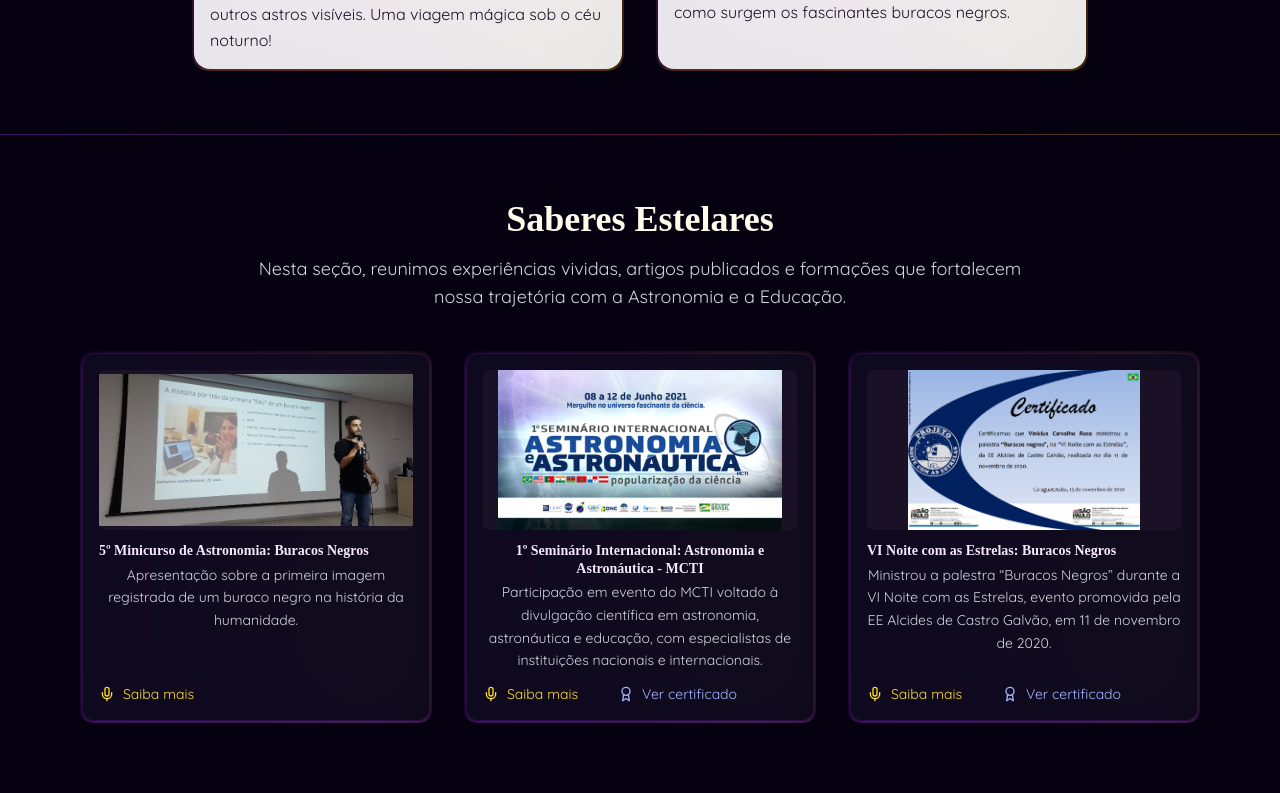
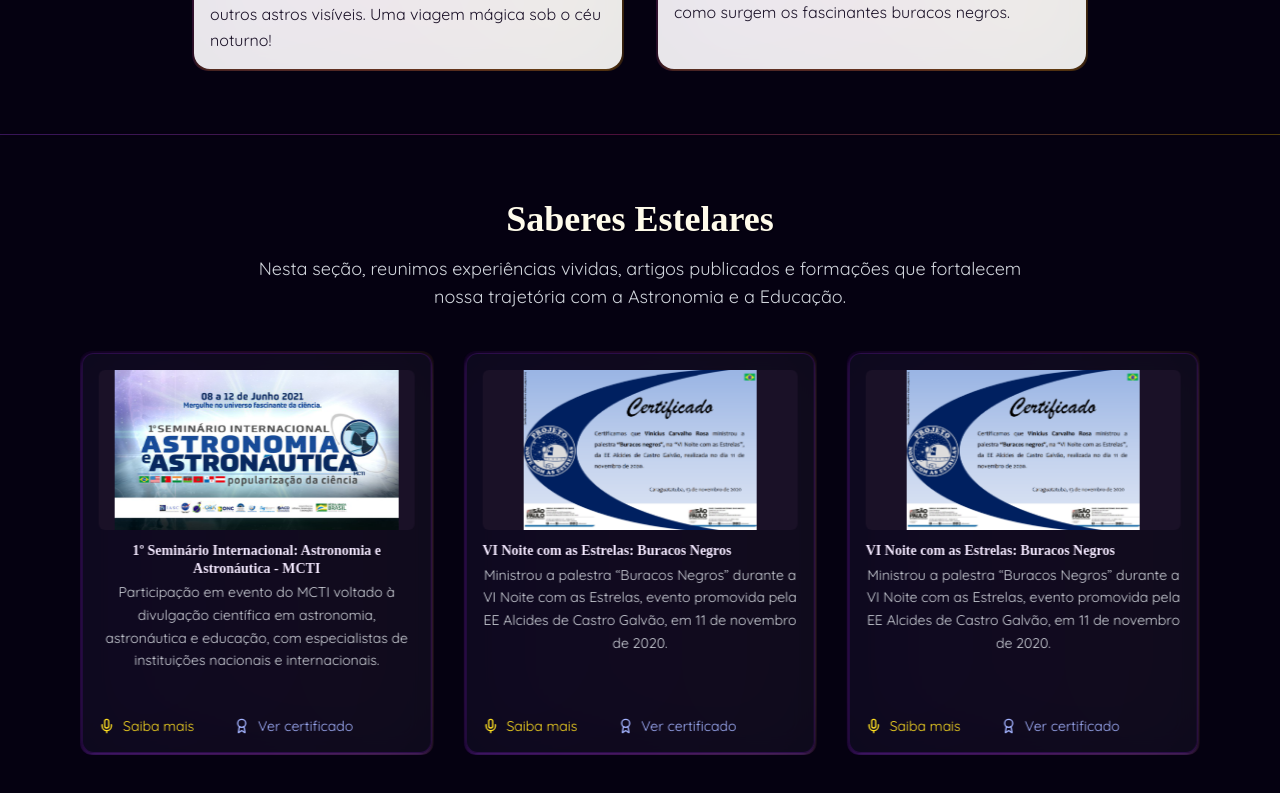
Before and after one commit to vinxcin/sativar-vet, a React (Vite) app: page / in a window 1280 px wide. Shown: the part 2412-3205 px from the top of the page. Built offline with nearby package versions, Linux system fonts and the light colour scheme; grey boxes are pictures that could not be loaded; a web font is replaced by a local one.

Commit message:
add carrousel

```diff
--- a/package.json
+++ b/package.json
@@ -18,6 +18,7 @@
     "react-dom": "^19.1.0",
     "react-intersection-observer": "^9.16.0",
     "react-multi-carousel": "^2.8.6",
+    "swiper": "^11.2.10",
     "tailwindcss": "^4.1.11"
   },
   "devDependencies": {
--- a/src/components/main/Knowledges/index.tsx
+++ b/src/components/main/Knowledges/index.tsx
@@ -1,46 +1,84 @@
 'use client';
 
+import { Swiper, SwiperSlide } from 'swiper/react';
+import { Autoplay, Pagination } from 'swiper/modules';
+
+import { motion } from 'framer-motion';
+
 import { KnowledgesCard } from '@/constants';
-import {  Award, Mic } from 'lucide-react';
-// BookOpen,
+import { Award, Mic, BookOpen } from 'lucide-react';
+
+
 export default function Knowledges() {
   return (
-    <section id="knowledges" className="w-full bg-[#050111] px-6 py-16 flex flex-col items-center gap-12">
+    <section
+      id="knowledges"
+      className="w-full bg-[#050111] px-6 py-16 flex flex-col items-center gap-12"
+    >
       <div className="w-full max-w-6xl text-center px-4 relative">
-        <h2 className="text-amber-50 title text-2xl md:text-4xl font-bold mb-4">
+        <motion.h2
+          initial={{ opacity: 0, y: 20 }}
+          whileInView={{ opacity: 1, y: 0 }}
+          transition={{ duration: 0.6 }}
+          className="text-amber-50 title text-2xl md:text-4xl font-bold mb-4"
+        >
           Saberes Estelares
-        </h2>
-        <p className="text-gray-300 max-w-3xl mx-auto mb-10 text-base md:text-lg">
-          Nesta seção, reunimos experiências vividas, artigos publicados e formações que fortalecem nossa trajetória com a Astronomia e a Educação.
-        </p>
+        </motion.h2>
 
-        {/* Cards */}
-        <div className="grid gap-8 md:grid-cols-2 lg:grid-cols-3">
+        <motion.p
+          initial={{ opacity: 0, y: 10 }}
+          whileInView={{ opacity: 1, y: 0 }}
+          transition={{ duration: 0.6, delay: 0.2 }}
+          className="text-gray-300 max-w-3xl mx-auto mb-10 text-base md:text-lg"
+        >
+          Nesta seção, reunimos experiências vividas, artigos publicados e
+          formações que fortalecem nossa trajetória com a Astronomia e a
+          Educação.
+        </motion.p>
+
+        {/* Swiper Carrossel */}
+        <Swiper
+          modules={[Autoplay, Pagination]}
+          spaceBetween={30}
+          slidesPerView={1}
+          breakpoints={{
+            768: { slidesPerView: 2 },
+            1024: { slidesPerView: 3 },
+          }}
+          autoplay={{
+            delay: 5000,
+            disableOnInteraction: false,
+          }}
+          // pagination={{ clickable: true }}
+          className="w-full pb-12" // Espaço extra para afastar as bolinhas
+        >
           {KnowledgesCard.map((item, index) => (
-            <div
-              key={index}
+            <SwiperSlide key={index}>
+              <motion.div
+                initial={{ opacity: 0, scale: 0.95 }}
+                whileInView={{ opacity: 1, scale: 1 }}
+                transition={{ duration: 0.5, delay: index * 0.1 }}
                 className="relative rounded-xl p-[2px] overflow-hidden group h-full"
               >
                 <div className="absolute -inset-1 bg-gradient-to-r from-purple-600 via-pink-500 to-yellow-400 rounded-xl blur-2xl opacity-20 group-hover:opacity-40 transition-opacity duration-500 z-0" />
 
-              <div className="relative z-10 bg-[#0e0a1e]/90 backdrop-blur-md rounded-xl p-4 shadow-md shadow-purple-500/25 border border-purple-900/40 flex flex-col items-start h-full">
+                <div className="relative z-10 bg-[#0e0a1e]/90 backdrop-blur-md rounded-xl p-4 shadow-md shadow-purple-500/25 border border-purple-900/40 flex flex-col items-start h-full min-h-[400px]">
+                  <img
+                    src={item.image}
+                    alt={item.title}
+                    className="w-full h-40 object-contain rounded-md bg-[#1a1127] mb-3"
+                  />
 
-                {/* <span className="mb-2 px-3 py-1 text-xs font-semibold rounded-full bg-gradient-to-r from-fuchsia-600 to-pink-500 text-white tracking-wide shadow-md">
-                  {{
-                    article: 'Artigo Científico',
-                    presentation: 'Apresentação',
-                    course: 'Curso',
-                  }[item.type]}
-                </span> */}
+                  <h4 className="text-purple-100 title text-sm mb-1 leading-tight font-semibold">
+                    {item.title}
+                  </h4>
 
-                <img src={item.image} alt={item.title} className="w-full h-40 object-contain rounded-md bg-[#1a1127] mb-3"/>
-
-                <h4 className="text-purple-100 title text-sm mb-1 leading-tight font-semibold"> {item.title} </h4>
-
-                <p className="text-sm text-gray-300 mb-3 leading-relaxed">{item.description}</p>
+                  <p className="text-sm text-gray-300 mb-3 leading-relaxed">
+                    {item.description}
+                  </p>
 
                   <div className="mt-auto flex gap-6 md:gap-10 text-left w-full">
-                  {/* {item.articleLink && (
+                    {item.articleLink && (
                       <a
                         href={item.articleLink}
                         className="flex items-center gap-2 text-sm text-cyan-300 hover:text-cyan-100 transition"
@@ -49,7 +87,7 @@ export default function Knowledges() {
                       >
                         <BookOpen size={16} /> Ler artigo
                       </a>
-                  )} */}
+                    )}
                     {item.institutionalLink && (
                       <a
                         href={item.institutionalLink}
@@ -72,9 +110,10 @@ export default function Knowledges() {
                     )}
                   </div>
                 </div>
-            </div>
+              </motion.div>
+            </SwiperSlide>
           ))}
-        </div>
+        </Swiper>
       </div>
     </section>
   );
--- a/src/components/main/NavBar/index.tsx
+++ b/src/components/main/NavBar/index.tsx
@@ -22,7 +22,7 @@ export default function NavBar() {
           />
         </a>
 
-        <div className="hidden md:flex w-[600px] h-full flex-row items-center justify-between">
+        <div className="hidden md:flex md:w-[600px] lg:w-[700px] h-full flex-row items-center justify-between">
           <div className="flex items-center justify-between w-full h-auto border border-[#7042f861] bg-[#03001490] mr-[15px] px-[20px] py-[10px] rounded-full text-gray-200">
             {NavBarItens.map((item) => (
               <a
--- a/src/constants/index.ts
+++ b/src/constants/index.ts
@@ -61,13 +61,23 @@ export const KnowledgesCard = [
     // certificateLink pode existir aqui também, caso tenha certificado
     // institutionalLink pode existir para a matéria da instituição
   },
-  // {
-  //   type: 'article',  // tipo artigo científico
-  //   image: '/images/artigo1.jpg',
-  //   title: '',
-  //   description: 'Ministrou a palestra “Buracos Negros” durante a VI Noite com as Estrelas, promovida pela EE Alcides de Castro Galvão, em 11 de novembro de 2020.',
-  //   articleLink: 'https://revistaeduca.com/astronomia-cultural', // link para ler artigo
-  //   // certificateLink pode existir aqui também, caso tenha certificado
-  //   // institutionalLink pode existir para a matéria da instituição
-  // },
+  {
+    type: 'presentation',
+    image: CERT_NOITE_ESTRELAS_IMG,
+    title: 'VI Noite com as Estrelas: Buracos Negros',
+    description: 'Ministrou a palestra “Buracos Negros” durante a VI Noite com as Estrelas, evento promovida pela EE Alcides de Castro Galvão, em 11 de novembro de 2020.',
+    institutionalLink: 'https://youtu.be/TqaeQxkWr50?si=XhpXHh4BGeBag2RS', // matéria jornalística pela instituição
+    certificateLink: CERT_NOITE_ESTRELAS, // certificado opcional
+    // certificateLink pode existir aqui também, caso tenha certificado
+    // institutionalLink pode existir para a matéria da instituição
+  },
+  {
+    type: 'article',  // tipo artigo científico
+    image: '/images/artigo1.jpg',
+    title: '',
+    description: 'Ministrou a palestra “Buracos Negros” durante a VI Noite com as Estrelas, promovida pela EE Alcides de Castro Galvão, em 11 de novembro de 2020.',
+    articleLink: 'https://revistaeduca.com/astronomia-cultural', // link para ler artigo
+    // certificateLink pode existir aqui também, caso tenha certificado
+    // institutionalLink pode existir para a matéria da instituição
+  },
 ];
--- a/src/index.css
+++ b/src/index.css
@@ -1,5 +1,7 @@
 @import "tailwindcss";
-
+@import 'swiper/css';
+@import 'swiper/css/navigation';
+@import 'swiper/css/pagination';
 
 :root {
   font-family: 'Quicksand', sans-serif;
```
Also changed, not shown: 1 other file (tests, documents, lock files or other folders). Lines whose indentation alone changed are shown as unchanged.
